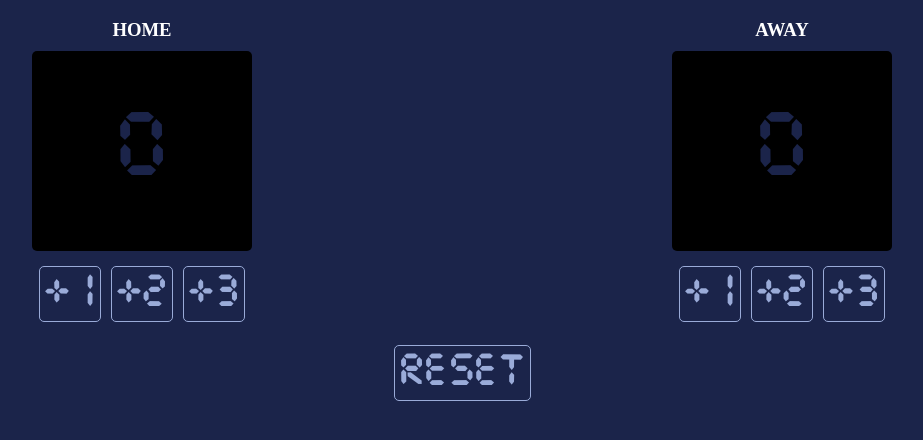
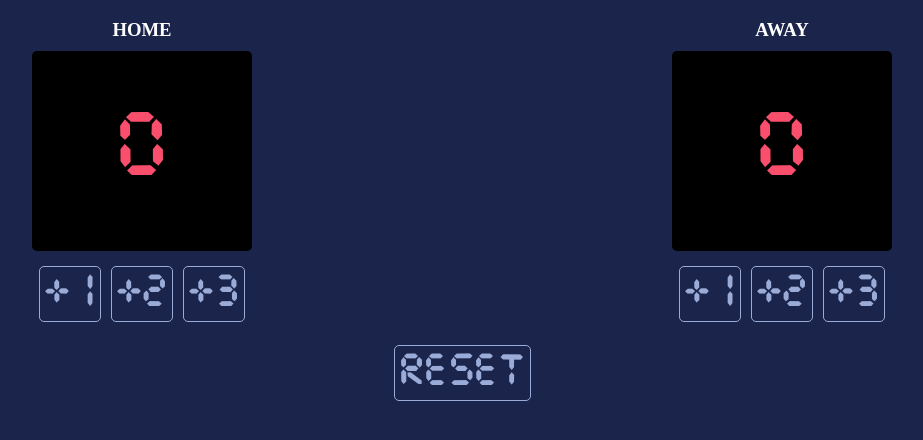
Before and after one commit to bugblazer/ScoreCounter, a website built with Vite: page index.html in a window 1280 px wide. Shown: the whole page, without its empty margins (178-1101 px from the left). Built offline with nearby package versions, Linux system fonts and the light colour scheme.

Commit message:
Updated the scoreboard font color
Now the score is readable again

```diff
--- a/index.css
+++ b/index.css
@@ -24,7 +24,7 @@ body {
     justify-content: center;
     align-items: center;
     background-color: #000000;
-    color: #1b244a; /*#F94F6D;*/
+    color: #F94F6D;
     width: 220px;
     height: 200px;
     border-radius: 5px;
```
